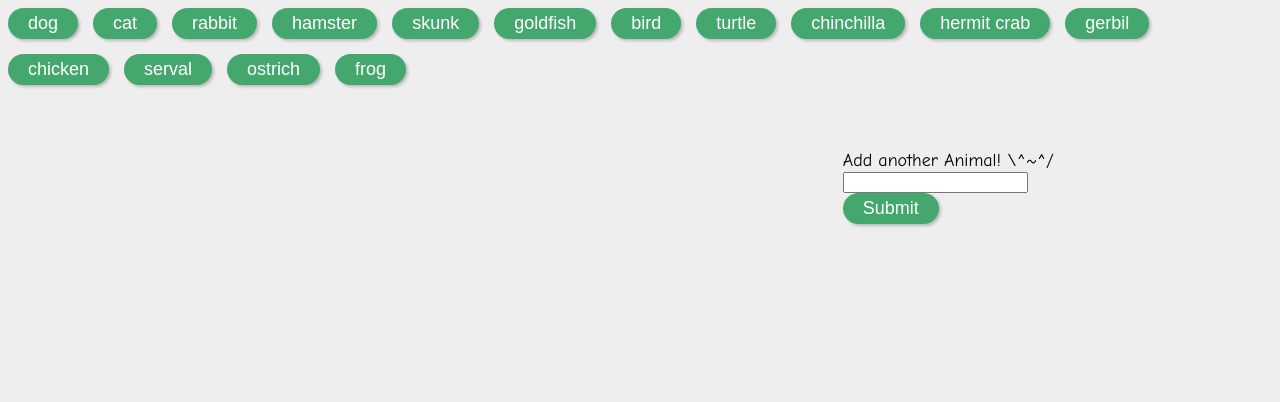
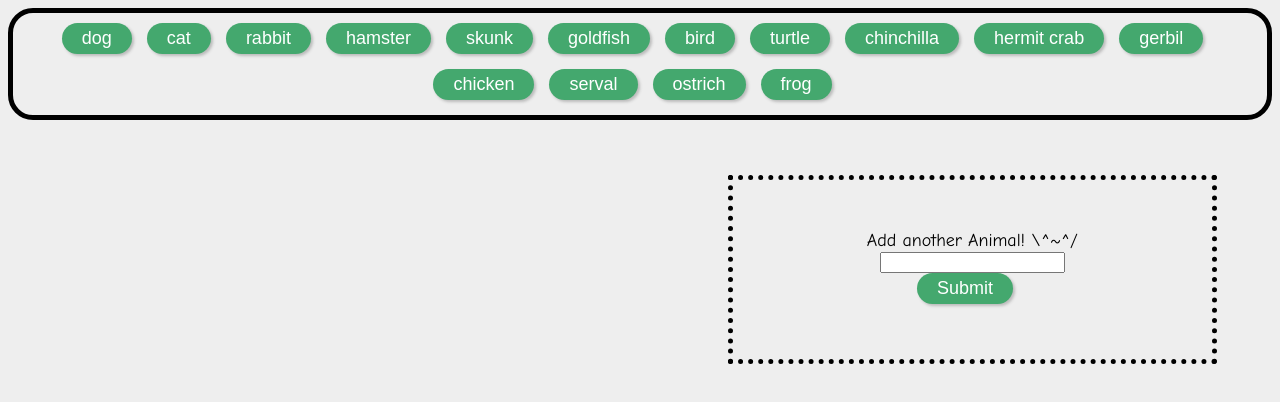
Before and after one commit to PabloJ22/Animal-Universal-2, a plain HTML site: page index.html in a window 1280 px wide. Drawn offline with nearby package versions, Linux system fonts and the light colour scheme.

Commit message:
added borders around the buttons section & the add button section. centered the buttons to make the app look more presentable and organized.

```diff
--- a/assets/css/style.css
+++ b/assets/css/style.css
@@ -29,6 +29,7 @@ input[type="submit"] {
     border: 0;
     border-radius: 50px;
     box-shadow: 2px 2px 3px #bbb;
+
 }
 
 button:hover,
@@ -39,3 +40,22 @@ input[type="submit"]:hover {
 button.active {
     background: #e2b00a;
 }
+
+#animal-buttons {
+    border: solid;
+    border-width: 5px;
+    padding-top: 10px;
+    text-align: center;
+    border-radius: 25px;
+
+}
+
+
+#animal-form {
+    border: dotted;
+    border-width: 5px;
+    padding-top: 50px;
+    padding-bottom: 40px;
+    text-align: center;
+    margin: 55px;
+}
```
Also changed, not shown: index.html (+2 -0 lines).
